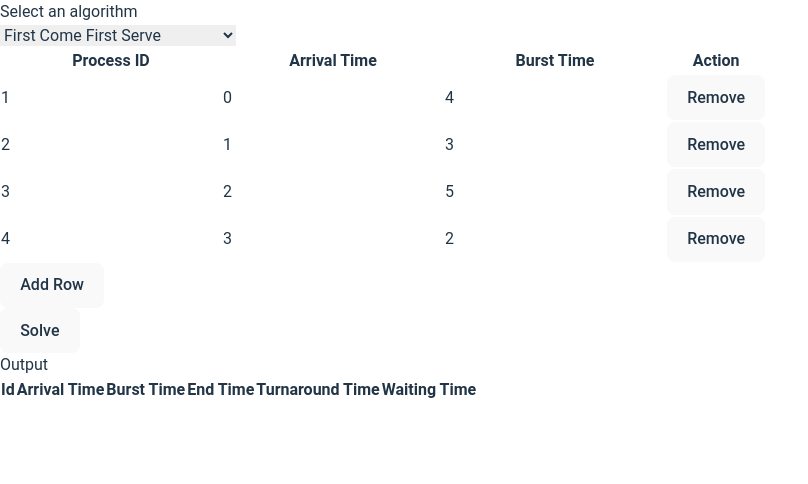
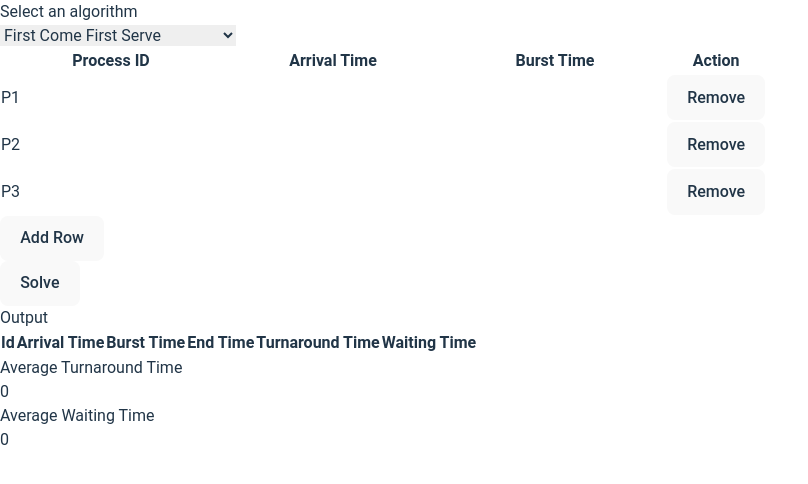
Before and after one commit to JulianErnest/cpu-scheduling, a React (Vite) app: page / in a window 1280 px wide. Shown: the top 484 px of the page, without its empty margins (0-808 px from the left). Built offline with nearby package versions, Linux system fonts and the light colour scheme.

Commit message:
chore: remove test table data

```diff
--- a/src/App.tsx
+++ b/src/App.tsx
@@ -22,13 +22,9 @@ const SchedulingAlgorithms = [
 
 function App() {
   const [tableData, setTableData] = useState<TableData[]>([
-    // { id: "P1", arrivalTime: "", burstTime: "" },
-    // { id: "P2", arrivalTime: "", burstTime: "" },
-    // { id: "P3", arrivalTime: "", burstTime: "" },
-    { id: 1, arrivalTime: "0", burstTime: "4"},
-    { id: 2, arrivalTime: "1", burstTime: "3"},
-    { id: 3, arrivalTime: "2", burstTime: "5"},
-    { id: 4, arrivalTime: "3", burstTime: "2"},
+    { id: "P1", arrivalTime: "", burstTime: "" },
+    { id: "P2", arrivalTime: "", burstTime: "" },
+    { id: "P3", arrivalTime: "", burstTime: "" },
   ]);
   const [resultData, setResultData] = useState<AlgorithmResultData>({
     algorithmResult: [],
@@ -171,6 +167,7 @@ function App() {
                     <th>Burst Time</th>
                     {(selectedAlgorithm === "prty" ||
                       selectedAlgorithm === "n-prty") && <th>Priority</th>}
+                    {}
                     <th>Action</th>
                   </tr>
                 </thead>
@@ -284,6 +281,11 @@ function App() {
               ))}
             </tbody>
           </table>
+          <h2 className="text-3xl font-semibold my-6">Average Turnaround Time</h2>
+              {resultData.averageTime.waitingTime}
+          <h2 className="text-3xl font-semibold my-6">Average Waiting Time</h2>
+              {resultData.averageTime.waitingTime}
+
           {resultData.ganttChartData.length > 0 && (
             <h2 className="text-3xl font-semibold my-8">Gantt Chart</h2>
           )}
```
